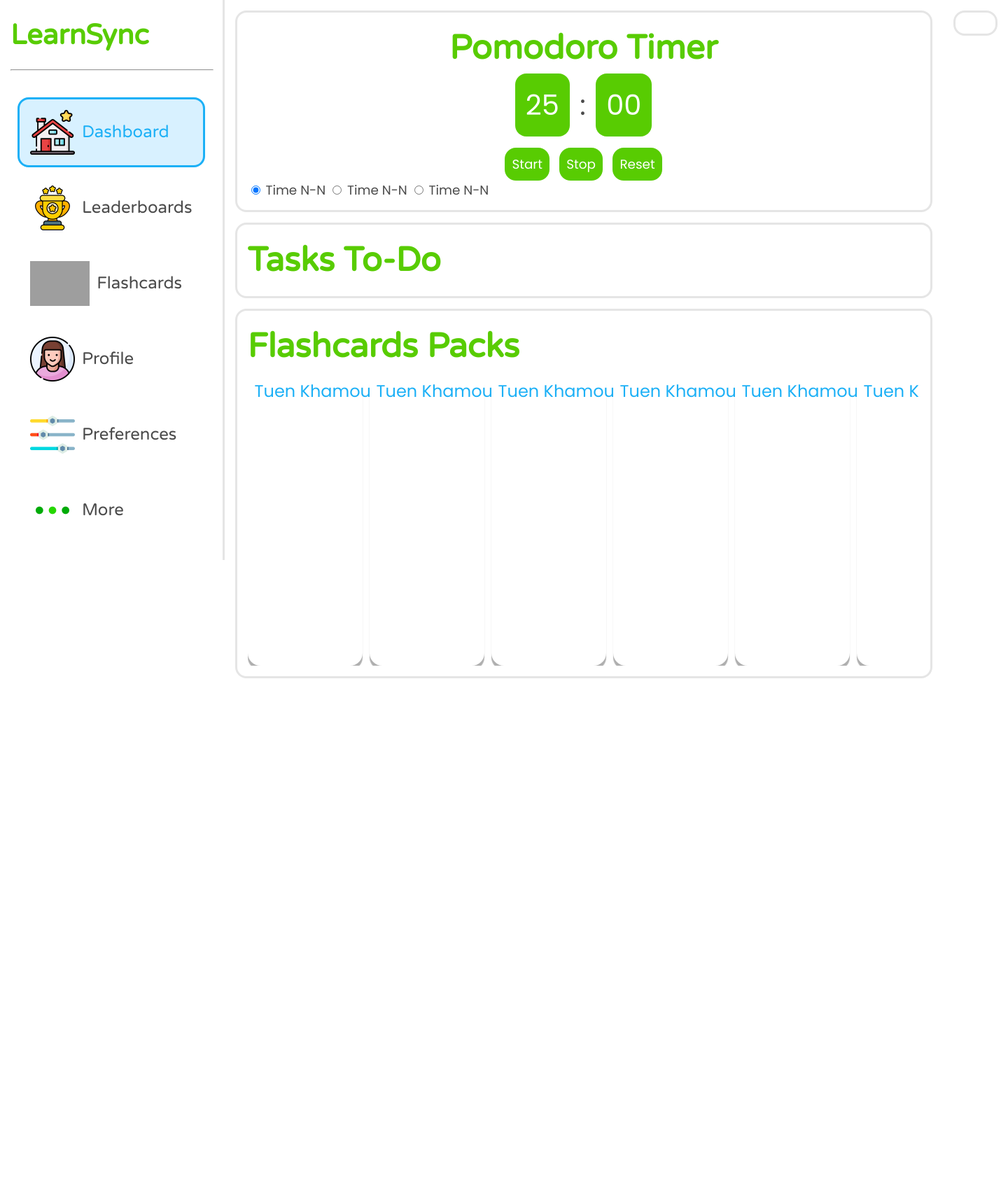
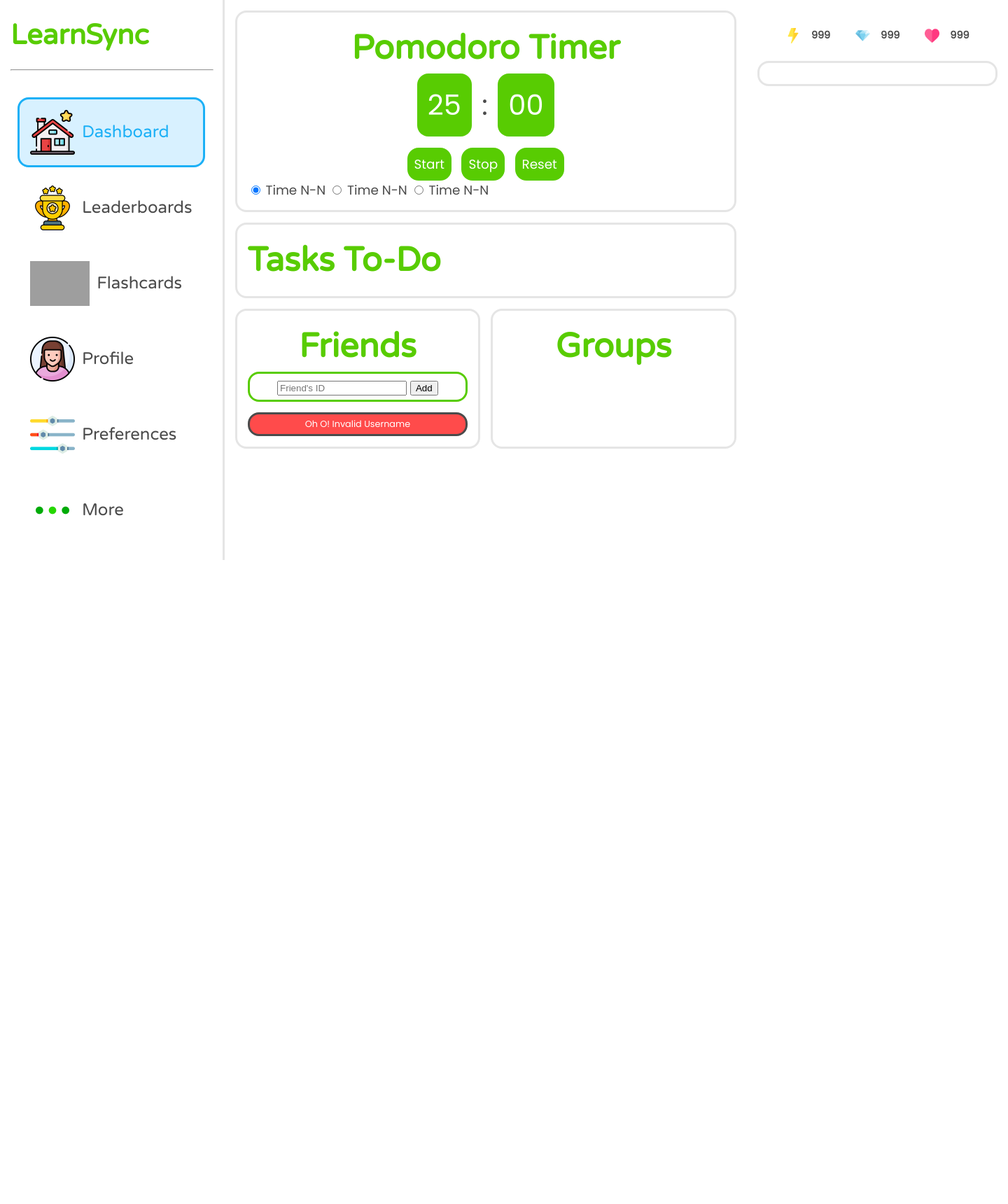
Before and after one commit to Ompitroda55/LearnSync, a Flask app: template templates/dashboard.html in a window 1440 px wide. Shown: the top 1720 px of the page at 70% size. Run offline with Flask 3, Linux system fonts and the light colour scheme; the template is opened without the code that fills it, so the values that code supplies are empty; parts of the project's set-up code (start-up, migrations or seed data) failed here and were passed over; grey boxes are pictures that could not be loaded.

Commit message:
groups update

```diff
--- a/app.py
+++ b/app.py
@@ -2,7 +2,7 @@ from datetime import datetime
 from bson import ObjectId
 from pymongo.mongo_client import MongoClient
 from pymongo.server_api import ServerApi
-from flask import Flask, render_template, request, redirect, url_for
+from flask import Flask, jsonify, render_template, request, redirect, url_for
 # from flask_ngrok import run_with_ngrok
 
 app = Flask(__name__)
@@ -47,16 +47,43 @@ def createFlashCard(name, category, flashcard_data):
 def index():
     return render_template('signup.html')
 
-@app.route('/sign-up')
-def signup():
-    username = request.form['username']
-    password = request.form['password']
+@app.route('/check-username', methods=['POST'])
+def check_username():
+    collection = db["users"]
+    username = request.form.get('username')
+    user = collection.find_one({'username': username})
+    if user:
+        return jsonify({'message': 'Username already exists'}), 409
+    else:
+        return jsonify({'message': 'Username available'}), 200
+
+def createUser(username, password):
+    collection = db["users"]
 
     new_user = {
         "username": username,
         "password": password,
+        "stats": [
+            {
+                "streaks":0,
+                "gems":0,
+                "hearts":0
+            }
+        ],
+        "groups": [],
+        "friends": []
     }
 
+    new_user = collection.insert_one(new_user)
+    return new_user
+
+@app.route('/sign-up', methods=['POST'])
+def signup():
+    username = request.form['username']
+    password = request.form['password']
+    user = createUser(username, password)
+    # return  str(createUser(username, password)) + ' has been created.'
+    return render_template('dashboard.html', user=user)
     #
     # To create a new users collection and further operations
     #
@@ -91,5 +118,26 @@ def view_flashcard(flashcard_id):
     flashcard = fetch_flashcard_by_id(flashcard_id)
     return render_template('view_flashcard.html', flashcard=flashcard)
 
+#
+# Everything for Dashboard goes here
+#
+
+@app.route("/add-friend/<user_id>", methods=['POST'])
+def addFriend(user_id):
+    user = fetch_user_by_id(user_id)
+    friend_id = request.form['friend-id']
+
+
+
+
+
+
+
+
+
+
+
+
+
 if __name__ == '__main__':
     app.run(debug=True, port=8888)
--- a/static/css/style-dashboard.css
+++ b/static/css/style-dashboard.css
@@ -100,7 +100,7 @@ nav {
 }
 
 .more-content-container {
-    position: absolute;
+    /* position: absolute; */
     display: flex;
     flex-direction: column;
     background-color: yellow;
@@ -123,7 +123,7 @@ main-content-container {
     /* background-color: red; */
     display: grid;
     grid-template-columns: 2fr 1fr;
-    align-items: right;
+    /* align-items: right; */
 
 }
 
@@ -194,6 +194,43 @@ content-container {
 
 }
 
+
+/* CSS For Social Container */
+.container-social {
+    display: flex;
+    width: 100%;
+    gap: 15px;
+    flex-direction: row;
+    text-align: center;
+}
+
+/* Code for Friends panel */
+
+.container-friends {
+    flex: 1;
+    max-height: 50svh;
+}
+
+.container-add-friend, #friend-form{
+    display: flex;
+    padding: 5px;
+    justify-content: space-around;
+    background-color: var(--snow);
+    border: 3px solid var(--feather-green);
+    border-radius: var(--border-radius);
+}
+
+#friend-form{
+    all: unset;
+}
+
+/* Code for Groups panel */
+
+.container-groups {
+    flex: 1;
+}
+
+
 extras-container {
     display: flex;
     flex-direction: column;
@@ -262,6 +299,7 @@ extras-container {
     display: flex;
     overflow-x: auto;
     white-space: nowrap;
+    gap: 15px;
 }
 
 .flash-cards-categories::-webkit-scrollbar {
--- a/static/css/style-updated.css
+++ b/static/css/style-updated.css
@@ -40,7 +40,7 @@
     --heading-font-size: 3rem;
     --sub-heading-font-size: 1.5rem;
     --default-font-size: 1.15rem; /* Default */
-    --less-imp-font-size: 1rem;
+    --less-imp-font-size: 0.8rem;
 
     /* Links Basic Config */
     --link-radius: 18px;
@@ -198,6 +198,18 @@ hr {
     background-color: var(--polar);
 }
 
+.alert-box {
+    border: var(--default-border-width) solid var(--eel);
+    border-radius: var(--border-radius);
+    padding: 5px;
+    margin-top: 15px;
+    font-size: var(--less-imp-font-size);
+    color: var(--snow);
+    max-width: 100%;
+    background-color: var(--fox);
+    background-color: var(--cardinal);
+}
+
 @media only screen and (max-width: 425px) {
     :root {
         --logo-font-size: 24pt;
--- a/templates/dashboard.html
+++ b/templates/dashboard.html
@@ -108,19 +108,19 @@
                     <div class="container-tasks container-default">
                         <div class="heading">Tasks To-Do</div>
                     </div>
-                    <div class="container-flash-cards container-default">
-                        <div class="heading">Flashcards Packs</div>
-                        <div class="flash-cards-categories">
-                            <a href="" class="link-secondary">Tuen Khamoun</a>
-                            <a href="" class="link-secondary">Tuen Khamoun</a>
-                            <a href="" class="link-secondary">Tuen Khamoun</a>
-                            <a href="" class="link-secondary">Tuen Khamoun</a>
-                            <a href="" class="link-secondary">Tuen Khamoun</a>
-                            <a href="" class="link-secondary">Tuen Khamoun</a>
-                            <a href="" class="link-secondary">Tuen Khamoun</a>
+                    <div class="container-social">
+                        <div class="container-friends container-default">
+                            <div class="heading">Friends</div>
+                            <div class="container-add-friend">
+                                <form action="/add-friend/user._id" method="post" id="friend-form">
+                                    <input type="text" placeholder="Friend's ID" name="friend-id" id="friend-id">
+                                    <button type="submit">Add</button>
+                                </form>
+                            </div>
+                            <div class="alert-box">Oh O! Invalid Username</div>
                         </div>
-                        <div class="flash-cards-gallery">
-
+                        <div class="container-groups container-default">
+                            <div class="heading">Groups</div>
                         </div>
                     </div>
                 </div>
@@ -138,7 +138,7 @@
 
             </content-container>
             <extras-container>
-                <!-- <div class="stats-container container-default">
+                <div class="stats-container container-default">
                     <div class="stat" id="streak-stat">
                         <img class="stat-icon" src="../static/resources/images/dashboard/streak-icon.png" alt="">
                         <stat class="stat-value sub-heading">999</stat>
@@ -151,7 +151,7 @@
                         <img class="stat-icon" src="../static/resources/images/dashboard/heart-icon.png" alt="">
                         <stat class="stat-value sub-heading">999</stat>
                     </div>
-                </div> -->
+                </div>
                 <div class="flash-card-stat-container container-default">
 
                 </div>
```
Also changed, not shown: requirements.txt (added, +15 -0 lines), templates/signup.html (+43 -10 lines).
